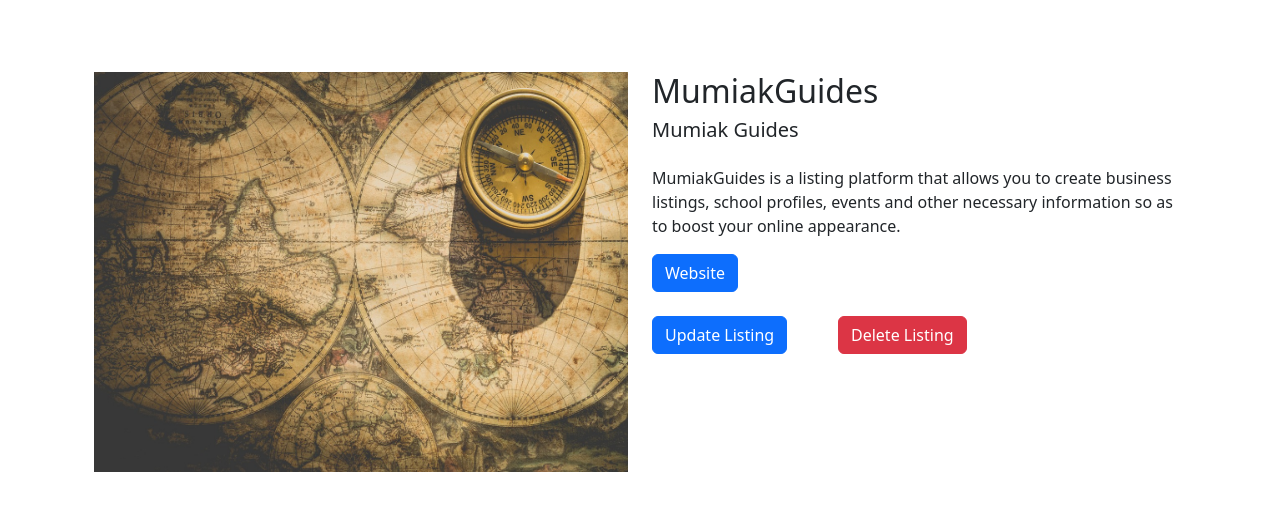
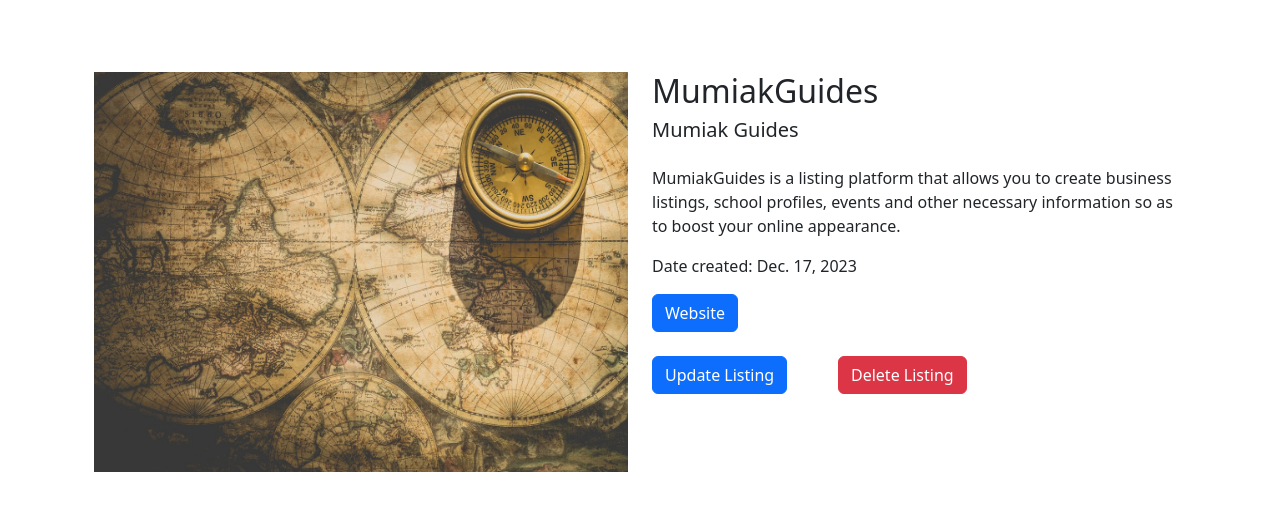
Before and after one commit to mumiak-mitch/alx-low_level_programming, a Django app: page /listings/1/ in a window 1280 px wide. Shown: the part 56-574 px from the top of the page. Run offline with Django 4.2, Linux system fonts and the light colour scheme; data comes from the database, SQL or seed files in the repository; both versions use the stored data as it was after the commit.

Commit message:
Ordering the listings according to day created

```diff
--- a/listings/models.py
+++ b/listings/models.py
@@ -2,10 +2,12 @@ import bleach
 from django.db import models
 from django.contrib.auth.models import User
 from django.urls import reverse
+from datetime import datetime, date
 
 class Listing(models.Model):
     name = models.CharField(max_length=255)
     author = models.ForeignKey(User, on_delete=models.CASCADE)
+    creation_date = models.DateField(auto_now_add=True)
     # specific = models.ForeignKey(SpecificModel, on_delete=models.CASCADE, null=True, blank=True)
     # category = models.ForeignKey(CategoryModel, on_delete=models.CASCADE, null=True, blank=True)
     # constituencies = models.ManyToManyField(ConstituencyModel)
--- a/listings/templates/home.html
+++ b/listings/templates/home.html
@@ -17,6 +17,7 @@
                 <div class="card-body">
                     <h5 class="card-title">{{ listing.name }}</h5>
                     <p class="card-text">{{ listing.author.first_name }} {{ listing.author.last_name }}</p>
+                    <p class="card-text">{{ listing.creation_date }}</p>
                     <p class="card-text">{{ listing.description }}</p>
 
                     <div class="row">
--- a/listings/templates/listing_details.html
+++ b/listings/templates/listing_details.html
@@ -15,8 +15,8 @@
         <div class="col-md-6">
             <h2>{{ listing.name }}</h2>
             <h5 class="mb-4">{{ listing.author.first_name }} {{ listing.author.last_name }}</h5>
-
             <p>{{ listing.description }}</p>
+            <p>Date created: {{ listing.creation_date }}</p>
 
             {% if listing.web_url %}
             <a href="{{ listing.web_url }}" target="_blank" class="btn btn-primary">Website</a>
--- a/listings/views.py
+++ b/listings/views.py
@@ -11,7 +11,8 @@ from .forms import ListingForm, UpdateListingForm
 class HomeView(ListView):
     model = Listing
     template_name = 'home.html'
-    ordering = ['-id']
+    #ordering = ['-id']
+    ordering = ['-creation_date']
 
 class ListingDetailView(DetailView):
     model = Listing
```
Also changed, not shown: db.sqlite3, listings/migrations/0004_listing_creation_date.py (added).
